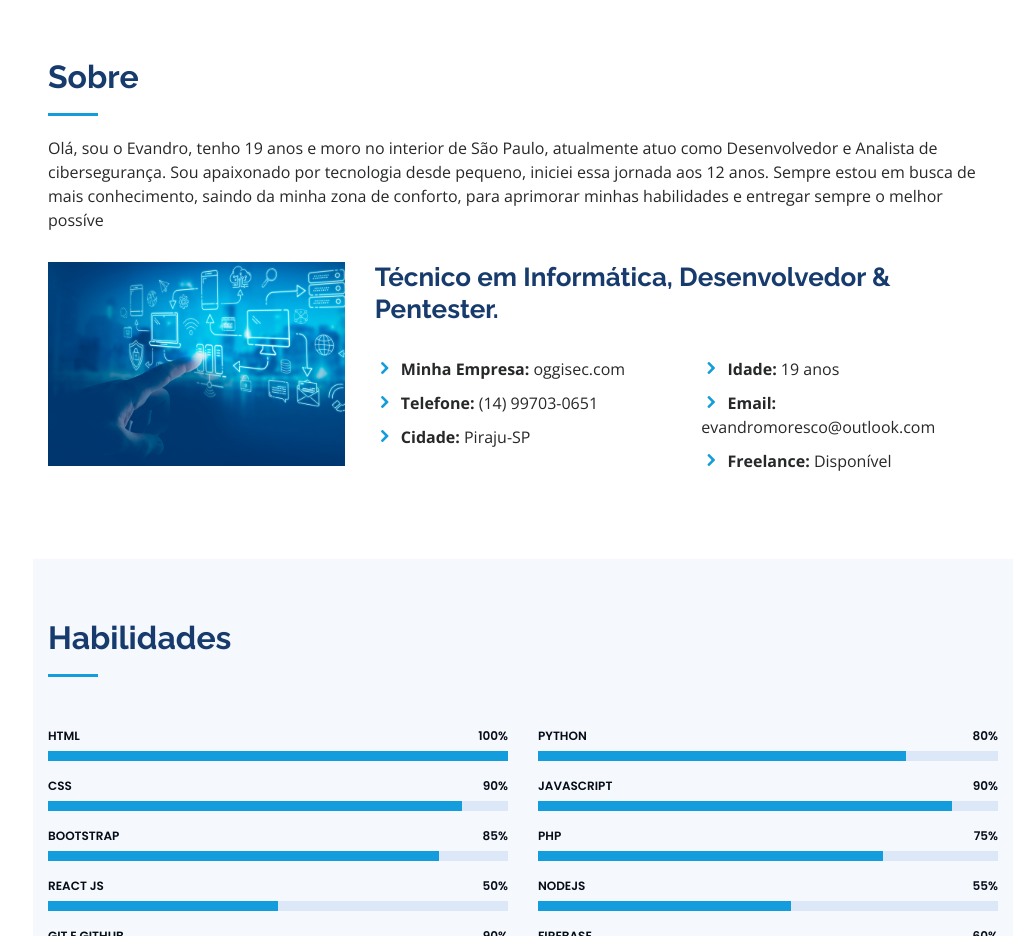
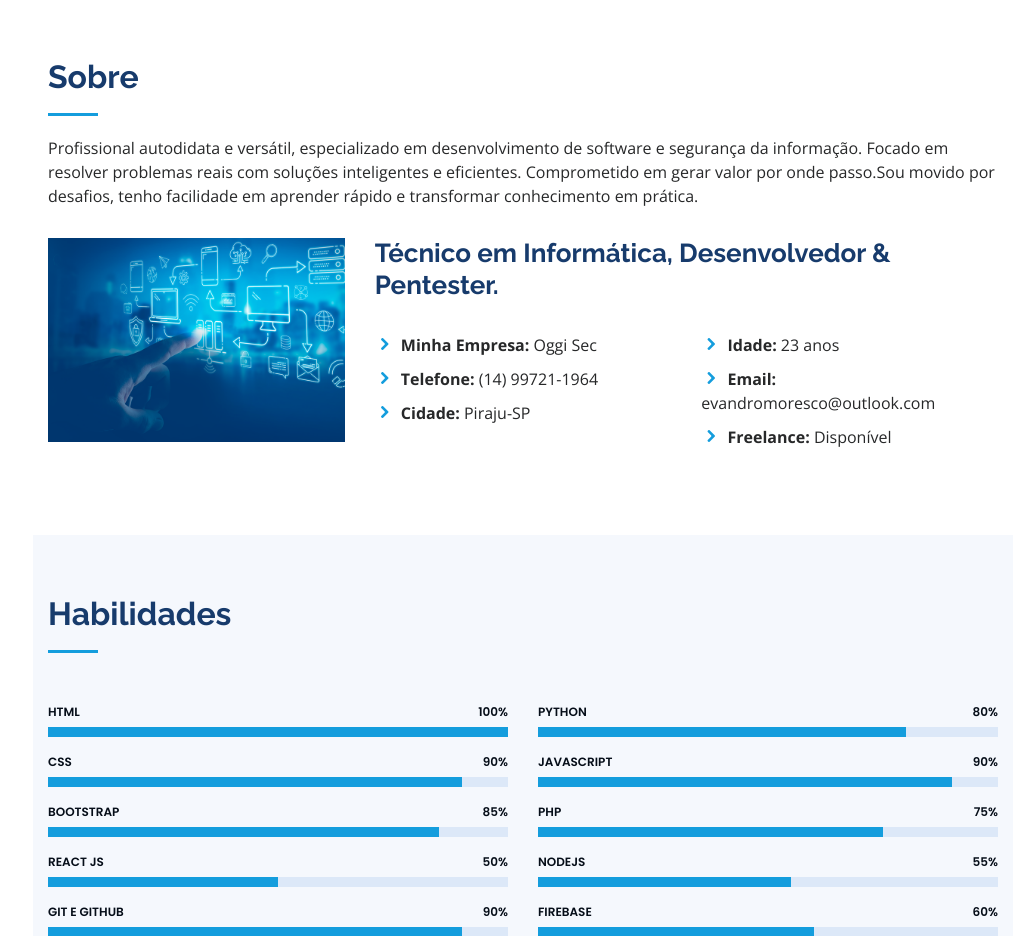
Before and after one commit to mor3sco/meu-portifolio, a plain HTML site: page index.html in a window 1280 px wide. Shown: the part 802-1738 px from the top of the page, without its empty margins (267-1280 px from the left). Drawn offline with nearby package versions, Linux system fonts and the light colour scheme.

Commit message:
Update index.html

```diff
--- a/index.html
+++ b/index.html
@@ -45,7 +45,7 @@
           <a href="https://www.instagram.com/evandro_moresco/?hl=pt-br" target="_blank" class="instagram"><i class="bx bxl-instagram"></i></a>
           <a href="https://www.linkedin.com/in/evandro-moresco-9a778519b" target="_blank" class="linkedin"><i class="bx bxl-linkedin"></i></a>
           <a href="https://github.com/mor3sco" target="_blank" class="github"><i class="bx bxl-github"></i></a>
-          <a href="https://api.whatsapp.com/send?1=pt_BR&phone=5514997030651" target="_blank" class="whatsapp"><i class="bx bxl-whatsapp"></i></a>
+          <a href="https://api.whatsapp.com/send?1=pt_BR&phone=5514996030651" target="_blank" class="whatsapp"><i class="bx bxl-whatsapp"></i></a>
           <a href="https://www.youtube.com/channel/UC2xtQNBCVAaek6lrqp8fOmg" target="_blank" class="youtube"><i class="bx bxl-youtube"></i></a>
         </div>
       </div>
@@ -81,7 +81,7 @@
 
         <div class="section-title">
           <h2>Sobre</h2>
-          <p>Olá, sou o Evandro, tenho 19 anos e moro no interior de São Paulo, atualmente atuo como Desenvolvedor e Analista de cibersegurança. Sou apaixonado por tecnologia desde pequeno, iniciei essa jornada aos 12 anos. Sempre estou em busca de mais conhecimento, saindo da minha zona de conforto, para aprimorar minhas habilidades e entregar sempre o melhor possíve</p>
+          <p>Profissional autodidata e versátil, especializado em desenvolvimento de software e segurança da informação. Focado em resolver problemas reais com soluções inteligentes e eficientes. Comprometido em gerar valor por onde passo.Sou movido por desafios, tenho facilidade em aprender rápido e transformar conhecimento em prática.</p>
         </div>
 
         <div class="row">
@@ -94,15 +94,15 @@
               <div class="col-lg-6">
                 <ul>
                   <br>
-                  <li><i class="icofont-rounded-right"></i> <strong>Minha Empresa:</strong> oggisec.com</li>
-                  <li><i class="icofont-rounded-right"></i> <strong>Telefone:</strong> (14) 99703-0651</li>
+                  <li><i class="icofont-rounded-right"></i> <strong>Minha Empresa:</strong> Oggi Sec</li>
+                  <li><i class="icofont-rounded-right"></i> <strong>Telefone:</strong> (14) 99721-1964</li>
                   <li><i class="icofont-rounded-right"></i> <strong>Cidade:</strong> Piraju-SP</li>
                 </ul>
               </div>
               <div class="col-lg-6">
                 <ul>
                   <br>
-                  <li><i class="icofont-rounded-right"></i> <strong>Idade:</strong> 19 anos</li>
+                  <li><i class="icofont-rounded-right"></i> <strong>Idade:</strong> 23 anos</li>
                   <li><i class="icofont-rounded-right"></i> <strong>Email:</strong> evandromoresco@outlook.com</li>
                   <li><i class="icofont-rounded-right"></i> <strong>Freelance:</strong> Disponível</li>
                 </ul>
```
